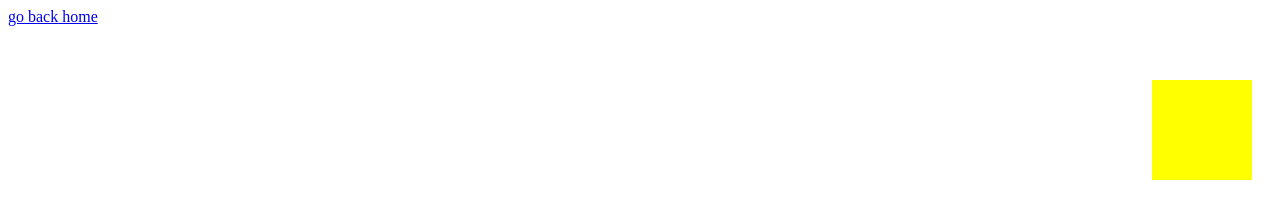
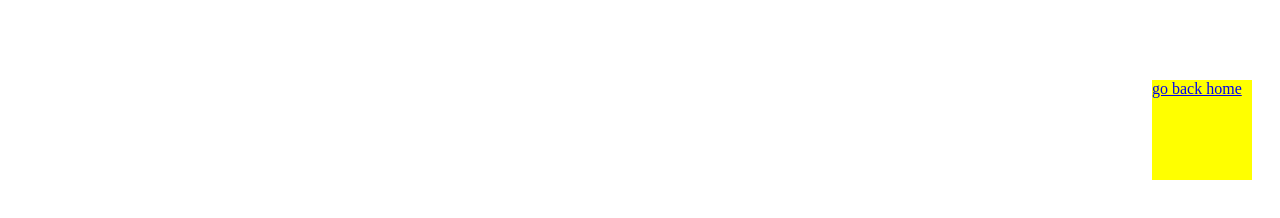
Before and after one commit to fuzzbuzzbay999/hosted-websites, a plain HTML site: page modern-america-what-ifs/colorChanging.html in a window 1280 px wide. Drawn offline with Linux system fonts and the light colour scheme.

Commit message:
fixed it

```diff
--- a/modern-america-what-ifs/colorChanging.html
+++ b/modern-america-what-ifs/colorChanging.html
@@ -5,7 +5,8 @@
                 <link rel = "stylesheet" type = "text/css" href = "color.css">
     </head>
     <body>
-        <div></div>
+        <div>
         <a href = "home.html" class ="button"> go back home</a>
+            </div>
     </body>
 </html>
```
